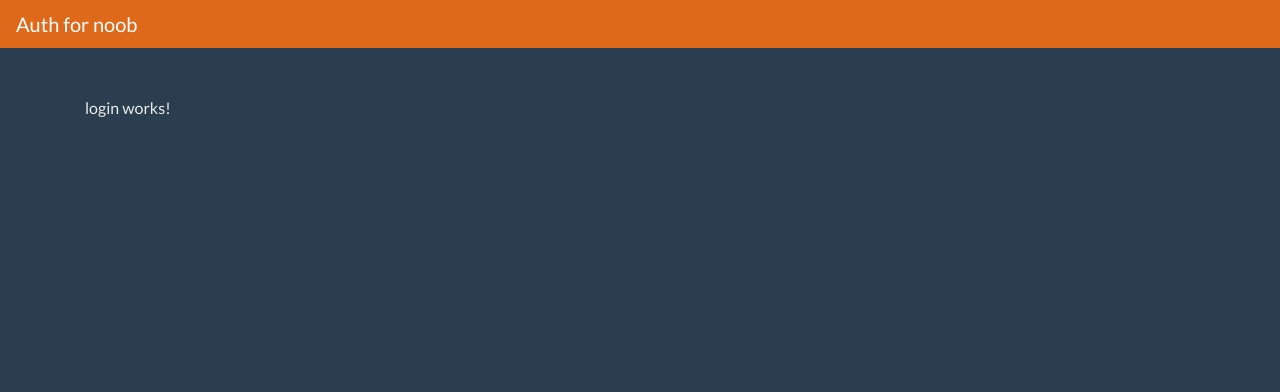
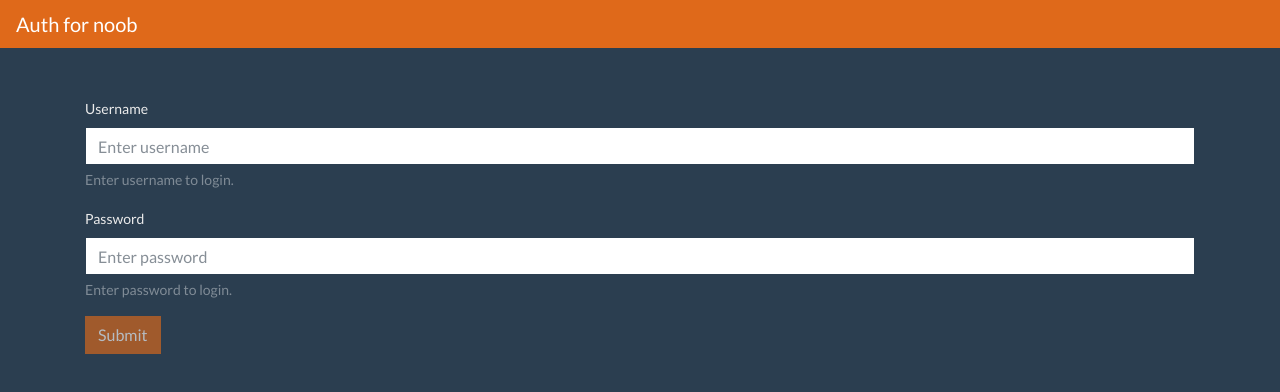
Before and after one commit to cunnellp5/nodejs-practice, an Angular app in the folder 04-auth-from-scratch/client/: page /login in a window 1280 px wide. Shown: the top 392 px of the page. Built offline with nearby package versions, Linux system fonts and the light colour scheme.

Commit message:
added client side login with error handling

```diff
--- a/04-auth-from-scratch/client/src/app/login/login.component.html
+++ b/04-auth-from-scratch/client/src/app/login/login.component.html
@@ -1 +1,62 @@
-<p>login works!</p>
+<div id="spinner" class="text-center" *ngIf="loggingIn">
+    <img src="../../assets/pacman.svg" alt="">
+</div>
+<form
+    *ngIf="!loggingIn"
+    (ngSubmit)="login($event);"
+    [formGroup]="loginForm"
+>
+    <div *ngIf="errorMsg" class="alert alert-danger" role="alert">
+        {{ errorMsg }}
+    </div>
+    <div class="form-group">
+        <label for="username">Username</label>
+        <input
+            type="username"
+            class="form-control"
+            id="username"
+            aria-describedby="usernameHelp"
+            placeholder="Enter username"
+            required
+            formControlName="username"
+        >
+        <small
+            id="usernameHelp"
+            class="form-text text-muted">
+            Enter username to login.
+        </small>
+
+        <div *ngIf="loginForm?.controls['username']?.errors && !loginForm?.controls['username']?.pristine" class="alert alert-danger" role="alert">
+            Username is invalid.
+        </div>
+    </div>
+    <div class="form-group">
+        <label for="password">Password</label>
+        <input
+            type="password"
+            class="form-control"
+            id="password"
+            aria-describedby="passwordHelp"
+            placeholder="Enter password"
+            required
+            formControlName="password"
+        >
+        <small
+            id="passwordHelp"
+            class="form-text text-muted">
+            Enter password to login.
+        </small>
+
+        <div *ngIf="signupForm?.controls['password']?.errors && !signupForm?.controls['password']?.pristine" class="alert alert-danger" role="alert">
+            Password is invalid.
+        </div>
+    </div>
+
+    <button
+        type="submit"
+        class="btn btn-primary"
+        [disabled]="loginForm?.invalid"
+        >
+        Submit
+    </button>
+</form>
--- a/04-auth-from-scratch/client/src/app/login/login.component.scss
+++ b/04-auth-from-scratch/client/src/app/login/login.component.scss
@@ -0,0 +1,11 @@
+#spinner {
+    position: relative;
+    animation-timing-function: ease-in-out;
+    -webkit-animation-timing-function: ease-in-out;
+    animation: slide 2s steps(500) infinite;
+}
+
+@keyframes slide {
+    from {margin-left: -1000px};
+    to {margin-left: 800px};
+}
--- a/04-auth-from-scratch/client/src/app/login/login.component.ts
+++ b/04-auth-from-scratch/client/src/app/login/login.component.ts
@@ -1,15 +1,66 @@
-import { Component, OnInit } from '@angular/core';
+import { Component } from '@angular/core';
+import { FormGroup, FormControl, Validators } from '@angular/forms';
+import { Router } from '@angular/router';
 
 @Component({
   selector: 'app-login',
   templateUrl: './login.component.html',
   styleUrls: ['./login.component.scss']
 })
-export class LoginComponent implements OnInit {
+export class LoginComponent {
+  LOGIN_URL = 'http://localhost:5000/auth/login';
+  loginForm = new FormGroup({
+    username: new FormControl('', [
+      Validators.required,
+      Validators.minLength(2),
+      Validators.maxLength(30),
+      Validators.pattern(/(^[a-zA-Z0-9_]*$)/)
+    ]),
+    password: new FormControl('', [
+      Validators.minLength(10),
+      Validators.required
+    ])
+  });
+  errorMsg = '';
+  loggingIn: boolean = false;
 
-  constructor() { }
+  constructor(
+    private router: Router
+  ) { }
 
-  ngOnInit() {
+  login(e) {
+    console.log(e,'preventdefault')
+    e.preventDefault();
+    this.errorMsg = '';
+    const formData = {
+      username: this.loginForm.controls['username'].value,
+      password: this.loginForm.controls['password'].value
+    }
+    this.loggingIn = true;
+
+    fetch(this.LOGIN_URL, {
+      method: 'POST',
+      body: JSON.stringify(formData),
+      headers: { 'content-type': 'application/json' }
+    }).then((res) => {
+      if (res.ok) {
+        return res.json();
+      }
+      return res.json().then((error) => {
+        this.errorMsg = error.message;
+        throw new Error(error.message);
+      })
+    }).then((user) => {
+      setTimeout(() => {
+        this.loggingIn = false;
+        this.router.navigate(['/dashboard'])
+      }, 1000)
+    }).catch((error) => {
+      setTimeout(() => {
+        this.loggingIn = false;
+        this.errorMsg = error.message;
+      }, 1000)
+    })
   }
 
 }
--- a/04-auth-from-scratch/client/src/app/signup/signup.component.html
+++ b/04-auth-from-scratch/client/src/app/signup/signup.component.html
@@ -4,7 +4,7 @@
 
 <form
     *ngIf="!signingUp"
-    (ngSubmit)="onSubmit()"
+    (ngSubmit)="onSubmit($event)"
     [formGroup]="signupForm"
     >
     <div class="form-group">
--- a/04-auth-from-scratch/client/src/app/signup/signup.component.scss
+++ b/04-auth-from-scratch/client/src/app/signup/signup.component.scss
@@ -1,10 +1,8 @@
-
-
 #spinner {
     position: relative;
     animation-timing-function: ease-in-out;
     -webkit-animation-timing-function: ease-in-out;
-    animation: slide 3s steps(500) infinite;
+    animation: slide 2s steps(500) infinite;
 }
 
 @keyframes slide {
--- a/04-auth-from-scratch/client/src/app/signup/signup.component.ts
+++ b/04-auth-from-scratch/client/src/app/signup/signup.component.ts
@@ -1,4 +1,4 @@
-import { Component, OnInit } from '@angular/core';
+import { Component } from '@angular/core';
 import { FormGroup, FormControl, Validators } from '@angular/forms';
 import { Router } from '@angular/router';
 
@@ -10,7 +10,7 @@ import { Router } from '@angular/router';
 })
 
 
-export class SignupComponent implements OnInit {
+export class SignupComponent {
   SIGNUP_URL = 'http://localhost:5000/auth/signup';
   signingUp: boolean = false
 
@@ -37,15 +37,8 @@ export class SignupComponent implements OnInit {
     private router: Router
   ) { }
 
-  ngOnInit() {
-
-  }
-
-  ngOnChanges() {
-
-  }
-
-  onSubmit() {
+  onSubmit(e) {
+    e.preventDefault();
     this.errorMsg = '';
     const formData = {
       username: this.signupForm.controls['username'].value,
@@ -68,13 +61,11 @@ export class SignupComponent implements OnInit {
         throw new Error(error.message);
       })
     }).then((user) => {
-      console.log(user, 'use hair')
       setTimeout(() => {
         this.signingUp = false;
         this.router.navigate(['/login'])
       }, 1000)
     }).catch((error) => {
-      console.log(error, 'air hair')
       setTimeout(() => {
         this.signingUp = false;
         this.errorMsg = error.message;
```
Also changed, not shown: 1 other file (tests, documents, lock files or other folders).
